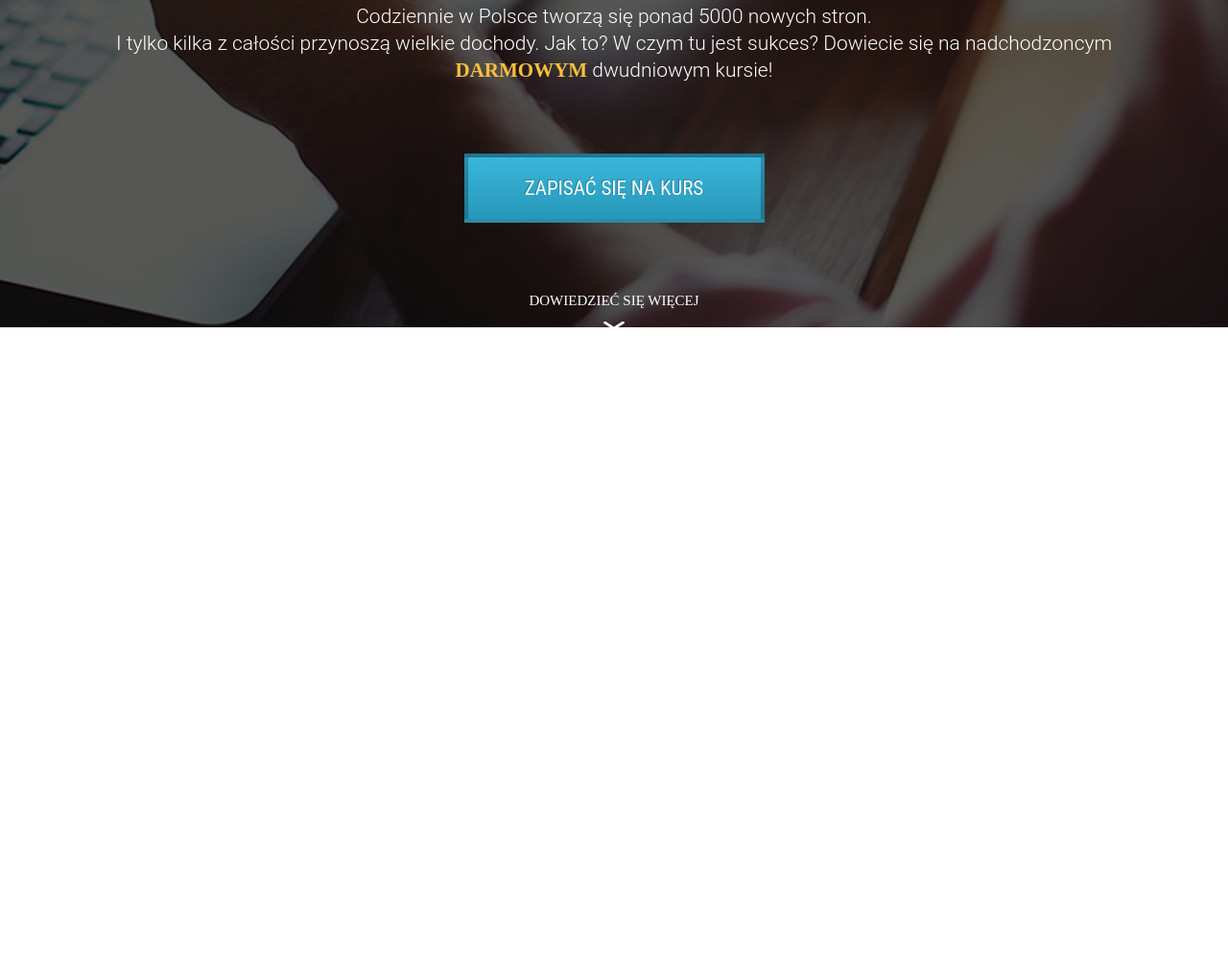
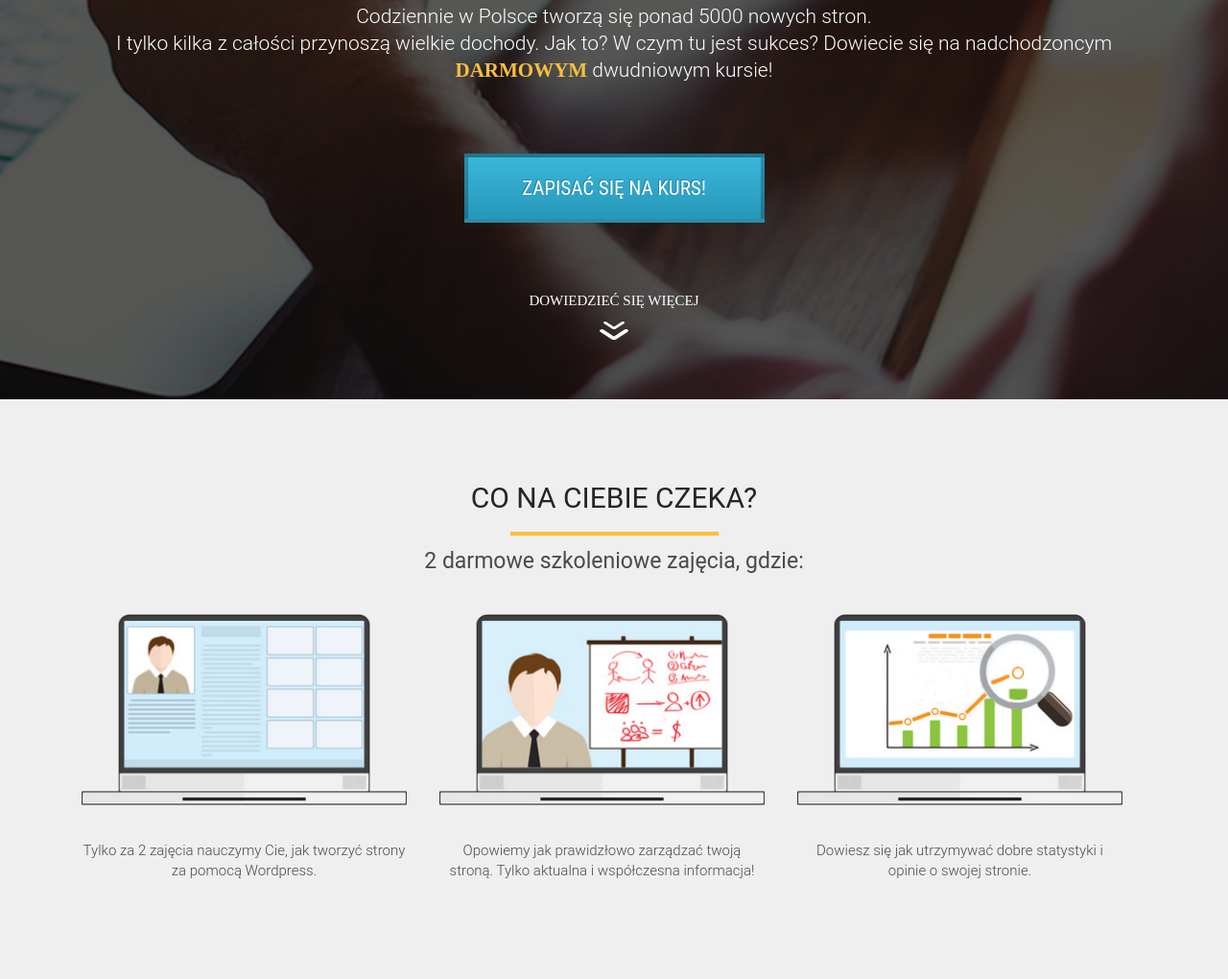
Before and after one commit to ExhausteDD/Simple-landing-page-CSS3-HTML5, a plain HTML site: page index.html in a window 1280 px wide. Shown: the part 459-1479 px from the top of the page at 96% size. Before the commit the page ends 813 px from the top, so only its background shows below. Drawn offline with Linux system fonts and the light colour scheme.

Commit message:
Druga sekcja strony.
Dodano więcej kodu. Została częściowo zmieniona pierwsza sekcja. Usunięto błedne zdjęcia.

```diff
--- a/css/style.css
+++ b/css/style.css
@@ -11,7 +11,7 @@
 
 .promo {
     padding: 39px 0 62px 0;
-    height: 800px;
+    min-height: 800px;
     background: url('../img/bg/main_bg.png') center center/cover no-repeat;  /* Shorthand property for background-image background-position background-size background-repeat background-origin background-clip background-attachment and background-color. */
 }
 
@@ -116,3 +116,61 @@ h2.title{
     margin: 0 auto;
     margin-top: 13px;
 }
+
+.waiting {
+    height: 604px;
+    background-color: #efefef;
+    padding: 85px 0 75px 0;
+}
+
+.waiting .waiting_header {
+    color: #252525;
+    font-family: Roboto;
+    font-size: 30px;
+    font-weight: 400;
+    text-transform: uppercase;
+    text-align: center;
+}
+
+.waiting .waiting_divider {
+    width: 217px;
+    height: 4px;
+    background-color: #f9bf3b;
+    margin: 0 auto;
+    margin-top: 18px;
+}
+
+.waiting .waiting_subheader {
+    color: #4a4a4a;
+    font-family: Roboto;
+    font-size: 23px;
+    font-weight: 400;
+    line-height: 20px;
+    margin-top: 17px;
+    text-align: center;
+}
+
+.waiting .waiting_wrapper {
+    margin-top: 45px;
+}
+
+.waiting .waiting_wrapper .waiting_item {
+    display: inline-block;
+    vertical-align: top;
+    margin: 0 15px;
+    width: 339px;
+    text-align: center;
+}
+
+.waiting .waiting_wrapper .waiting_item .waiting_img {
+    width: 100%;
+}
+
+.waiting .waiting_wrapper .waiting_item .waiting_descr {
+    margin-top: 33px;
+    color: #4a4a4a;
+    font-family: Roboto;
+    font-size: 15px;
+    font-weight: 300;
+    line-height: 21px;
+}
--- a/index.html
+++ b/index.html
@@ -26,7 +26,7 @@
                 Codziennie w Polsce tworzą się ponad 5000 nowych stron.<br>I tylko kilka z całości przynoszą wielkie dochody. Jak to? W czym tu jest sukces? Dowiecie się na nadchodzoncym <span>darmowym</span> dwudniowym kursie!
             </div>
 
-            <button class="promo_btn">Zapisać się na kurs</button>
+            <button class="promo_btn">Zapisać się na kurs!</button>
 
             <div class="more">
                 <div class="more_text">dowiedzieć się więcej</div>
@@ -35,5 +35,27 @@
 
         </div>
     </section>
+    <section class="waiting">
+        <div class="container">
+            <h2 class="waiting_header">Co na Ciebie czeka?</h2>
+            <div class="waiting_divider"></div>
+            <div class="waiting_subheader">2 darmowe szkoleniowe zajęcia, gdzie:</div>
+
+            <div class="waiting_wrapper">
+                <div class="waiting_item">
+                    <img src="img/waiting/first_img.png" alt="1" class="waiting_img">
+                    <div class="waiting_descr">Tylko za 2 zajęcia nauczymy Cie, jak tworzyć strony za pomocą Wordpress.</div>
+                </div>
+                <div class="waiting_item">
+                    <img src="img/waiting/second_img.png" alt="2" class="waiting_img">
+                    <div class="waiting_descr">Opowiemy jak prawidzłowo zarządzać twoją stroną. Tylko aktualna i współczesna informacja!</div>
+                </div>
+                <div class="waiting_item">
+                    <img src="img/waiting/third_img.png" alt="3" class="waiting_img">
+                    <div class="waiting_descr">Dowiesz się jak utrzymywać dobre statystyki i opinie o swojej stronie.</div>
+                </div>
+            </div>
+        </div>
+    </section>
 </body>
 </html>
```
Also changed, not shown: img/first_webinar/image_back.png (deleted), img/first_webinar/image_front.png (deleted), img/first_webinar/main_image.png (added).
